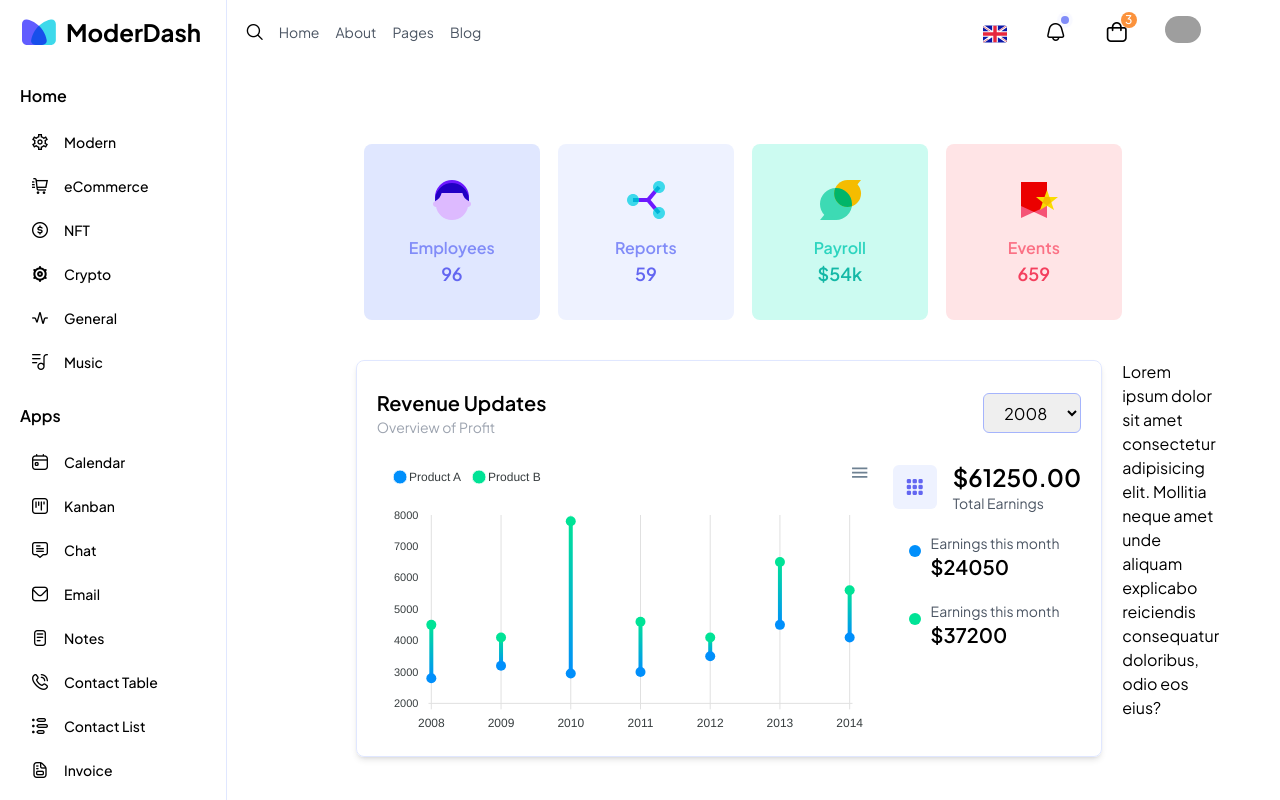
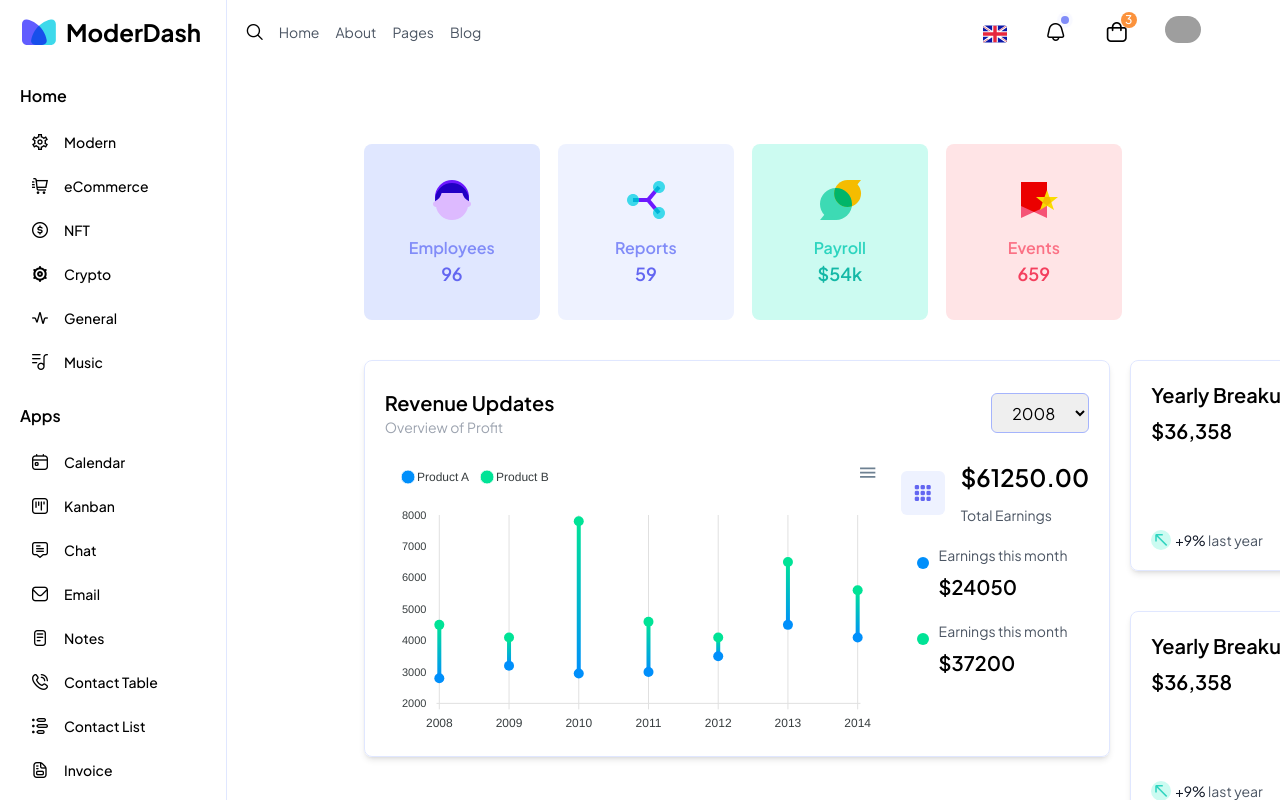
Before and after one commit to AjinathTangade/ModerDash, a React (Vite) app: page / in a window 1280 px wide. Built offline with nearby package versions, Linux system fonts and the light colour scheme; grey boxes are pictures that could not be loaded.

Commit message:
Working on YearlyBreakup components

```diff
--- a/src/components/Dashboard/Dashboard.jsx
+++ b/src/components/Dashboard/Dashboard.jsx
@@ -2,6 +2,7 @@ import React from "react";
 import NavBar from "../NavBar/NavBar";
 import SliderComponent from "../SliderComponent/SliderComponent";
 import RevenueUpdates from "../Graphs/RevenueUpdates/RevenueUpdates";
+import YearlyBreakup from "../Graphs/YearlyBreakup/YearlyBreakup";
 
 function Dashboard() {
   return (
@@ -12,16 +13,17 @@ function Dashboard() {
           <div className="">
             <SliderComponent />
           </div>
-          <div className="flex gap-5 justify-between">
+          <div className="flex gap-5 justify-between mx-2">
             <div>
               <RevenueUpdates />
             </div>
-            <div>
-              <p>
-                Lorem ipsum dolor sit amet consectetur adipisicing elit.
-                Mollitia neque amet unde aliquam explicabo reiciendis
-                consequatur doloribus, odio eos eius?
-              </p>
+            <div className="flex flex-col gap-10">
+              <div>
+                <YearlyBreakup />
+              </div>
+              <div>
+                <YearlyBreakup />
+              </div>
             </div>
           </div>
         </div>
--- a/src/components/Graphs/RevenueUpdates/RevenueUpdates.jsx
+++ b/src/components/Graphs/RevenueUpdates/RevenueUpdates.jsx
@@ -146,7 +146,7 @@ function RevenueUpdates() {
                 <div className="bg-indigo-50 w-11 h-11 flex items-center justify-center rounded-md">
                   <i className="fi fi-br-grid text-indigo-500"></i>
                 </div>
-                <div>
+                <div className="flex flex-col gap-3">
                   <p className="text-2xl font-semibold">${totalRevenue}.00</p>
                   <p className="text-sm text-gray-600">Total Earnings</p>
                 </div>
@@ -155,7 +155,7 @@ function RevenueUpdates() {
                 <div>
                   <span className="before:block before:absolute before:-inset-1.5 before:bg-[#008ffb] relative inline-block before:rounded-full"></span>
                 </div>
-                <div>
+                <div className="flex flex-col gap-2">
                   <p className="text-sm text-gray-600">Earnings this month</p>
                   <p className="text-xl font-semibold">${productATotal}</p>
                 </div>
@@ -164,7 +164,7 @@ function RevenueUpdates() {
                 <div>
                   <span className="before:block before:absolute before:-inset-1.5 before:bg-[#00e396] relative inline-block before:rounded-full"></span>
                 </div>
-                <div>
+                <div className="flex flex-col gap-2">
                   <p className="text-sm text-gray-600">Earnings this month</p>
                   <p className="text-xl font-semibold">${productBTotal}</p>
                 </div>
--- a/src/components/Graphs/YearlyBreakup/YearlyBreakup.jsx
+++ b/src/components/Graphs/YearlyBreakup/YearlyBreakup.jsx
@@ -1,9 +1,75 @@
-import React from 'react'
-
+import React, { useState } from "react";
+import ReactApexChart from "react-apexcharts";
+import "@flaticon/flaticon-uicons/css/all/all.css";
 function YearlyBreakup() {
+  const [chartData, setChartData] = useState({
+    series: [42, 47, 52, 58, 65],
+    options: {
+      chart: {
+        width: 380,
+        type: "polarArea",
+      },
+      labels: ["Rose A", "Rose B", "Rose C", "Rose D", "Rose E"],
+      fill: {
+        opacity: 1,
+      },
+      stroke: {
+        width: 1,
+        colors: undefined,
+      },
+      yaxis: {
+        show: false,
+      },
+      legend: {
+        position: "bottom",
+      },
+      plotOptions: {
+        polarArea: {
+          rings: {
+            strokeWidth: 0,
+          },
+          spokes: {
+            strokeWidth: 0,
+          },
+        },
+      },
+      theme: {
+        monochrome: {
+          enabled: true,
+          shadeTo: "light",
+          shadeIntensity: 0.6,
+        },
+      },
+    },
+  });
   return (
-    <div>YearlyBreakup</div>
-  )
+    <div>
+      <div className="shadow-md rounded-lg border border-indigo-100 border-0.5 p-5">
+        <div id="chart-yearly" className="flex jusity-between gap-4">
+          <div className="min-w-36 flex flex-col justify-between">
+            <div className="flex flex-col gap-2">
+              <h3 className="text-xl font-semibold">Yearly Breakup</h3>
+              <p className="text-xl font-semibold">$36,358</p>
+            </div>
+            <div className="flex items-center gap-1">
+              <span className="">
+                <i className="fi fi-bs-arrow-up-left text-teal-400 text-xs font-base h-5 w-5 bg-teal-100 rounded-full flex items-center justify-center"></i>
+              </span>{" "}
+              <p className="text-sm text-gray-600">
+                <span className="text-gray-900">+9%</span> last year
+              </p>
+            </div>
+          </div>
+          <ReactApexChart
+            options={chartData.options}
+            series={chartData.series}
+            type="polarArea"
+            width={200}
+          />
+        </div>
+      </div>
+    </div>
+  );
 }
 
-export default YearlyBreakup
+export default YearlyBreakup;
```
